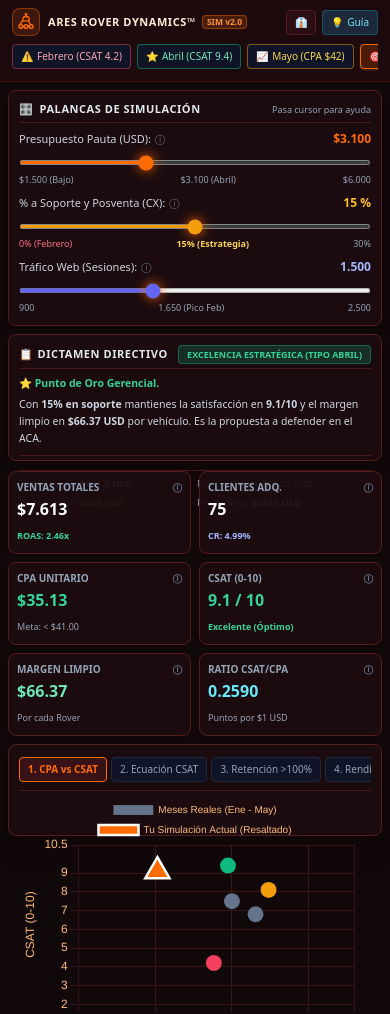
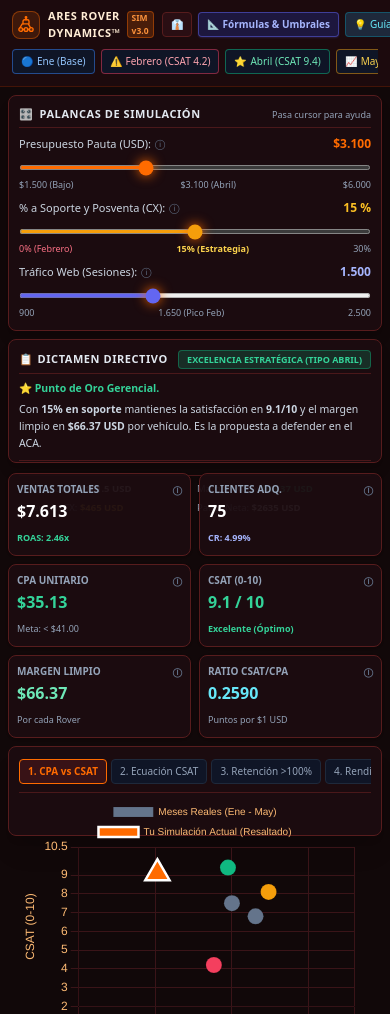
Before and after one commit to camicasilo/Dashboard-Marketing-CUN-ESP, a plain HTML site: page index.html in a window 390 px wide. Shown: the top 1014 px of the page. Drawn offline with nearby package versions, Linux system fonts and the light colour scheme.

Commit message:
feat(dashboard): v3.0 con preset Enero, Plan Junio 4000 USD y modal de formulas y umbrales de telemetria

```diff
--- a/index.html
+++ b/index.html
@@ -38,7 +38,7 @@
         <div class="flex flex-col">
           <div class="flex items-center gap-1.5">
             <span class="text-[11px] md:text-xs font-black tracking-wider text-[#FFEDD5] uppercase brand-title">ARES ROVER DYNAMICS™</span>
-            <span class="px-1 py-0.2 rounded text-[8.5px] font-bold bg-orange-500/20 text-orange-400 border border-orange-500/40 mode-badge">SIM v2.0</span>
+            <span class="px-1 py-0.2 rounded text-[8.5px] font-bold bg-orange-500/20 text-orange-400 border border-orange-500/40 mode-badge">SIM v3.0</span>
           </div>
           <span class="text-[9px] md:text-[10px] text-orange-200/70 italic slogan-text hidden sm:block">"Movilidad en suelo marciano: ingeniería rentable, clientes leales"</span>
         </div>
@@ -49,7 +49,8 @@
         <button onclick="toggleTheme()" class="text-[10px] px-2 py-1 rounded font-bold border border-[#571C1D] bg-[#2A0E13] text-[#FFD8B0] flex items-center gap-1">
           <span class="theme-icon-mob">👔</span>
         </button>
-        <button onclick="toggleModalAyuda()" class="text-[10px] px-2 py-1 rounded bg-slate-800 text-cyan-300 border border-cyan-500/30 flex items-center gap-1">
+        <button onclick="toggleModalCalculo()" class="text-[10px] md:text-xs px-2 md:px-2.5 py-1 rounded bg-indigo-950/80 border border-indigo-500/50 text-indigo-300 hover:bg-indigo-900 font-bold transition flex items-center gap-1 shrink-0 shadow-sm shadow-indigo-500/20"><span>📐</span> Fórmulas & Umbrales</button>
+      <button onclick="toggleModalAyuda()" class="text-[10px] px-2 py-1 rounded bg-slate-800 text-cyan-300 border border-cyan-500/30 flex items-center gap-1">
           <span>💡</span> Guía
         </button>
       </div>
@@ -58,6 +59,7 @@
     <!-- Fila 2 en móvil / centro en desktop: Escenarios con scroll táctil -->
     <div class="w-full md:w-auto flex items-center gap-1.5 overflow-x-auto pb-1 md:pb-0 scrollbar-none whitespace-nowrap">
       <span class="text-[9.5px] uppercase font-bold text-slate-400 hidden xl:inline mr-1">Escenarios:</span>
+      <button onclick="cargarEscenario('enero')" class="btn-esc text-[10px] md:text-[11px] px-2 md:px-2.5 py-1 rounded bg-slate-900/90 border border-blue-500/50 text-blue-300 hover:bg-blue-950/70 transition flex items-center gap-1 shrink-0"><span>🔵</span> Ene (Base)</button>
       <button onclick="cargarEscenario('febrero')" class="btn-esc text-[10px] md:text-[11px] px-2 md:px-2.5 py-1 rounded bg-slate-900/90 border border-rose-500/50 text-rose-300 hover:bg-rose-950/70 transition flex items-center gap-1 shrink-0">
         <span>⚠️</span> Febrero (CSAT 4.2)
       </button>
--- a/script.js
+++ b/script.js
@@ -801,18 +801,27 @@ function renderizarGraficaActiva() {
 // CARGA RÁPIDA DE ESCENARIOS
 // ==========================================================================
 function cargarEscenario(tipo) {
-  if (tipo === 'febrero') {
+  if (tipo === 'enero') {
+    rngGasto.value = 2200; rngSoporte.value = 8; rngVisitas.value = 1100;
+  } else if (tipo === 'febrero') {
     rngGasto.value = 3300; rngSoporte.value = 0; rngVisitas.value = 1650;
+  } else if (tipo === 'marzo') {
+    rngGasto.value = 2700; rngSoporte.value = 6; rngVisitas.value = 1350;
   } else if (tipo === 'abril') {
     rngGasto.value = 3100; rngSoporte.value = 16; rngVisitas.value = 1480;
   } else if (tipo === 'mayo') {
     rngGasto.value = 3900; rngSoporte.value = 8; rngVisitas.value = 1580;
   } else if (tipo === 'recomendado') {
-    rngGasto.value = 3300; rngSoporte.value = 15; rngVisitas.value = 1500;
+    rngGasto.value = 4000; rngSoporte.value = 15; rngVisitas.value = 1700;
   } else if (tipo === 'agresivo') {
     rngGasto.value = 5200; rngSoporte.value = 2; rngVisitas.value = 2200;
   }
   calcularParametros();
+}
+
+function toggleModalCalculo() {
+  const modal = document.getElementById('modal-calculo');
+  if (modal) modal.classList.toggle('hidden');
 }
 
 function toggleModalAyuda() {
```
